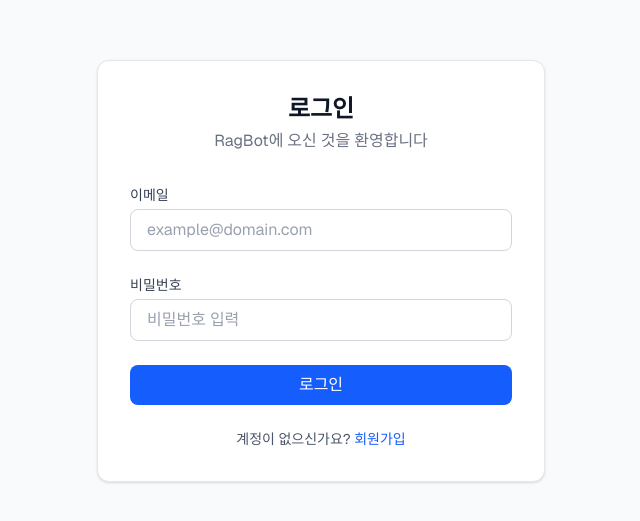
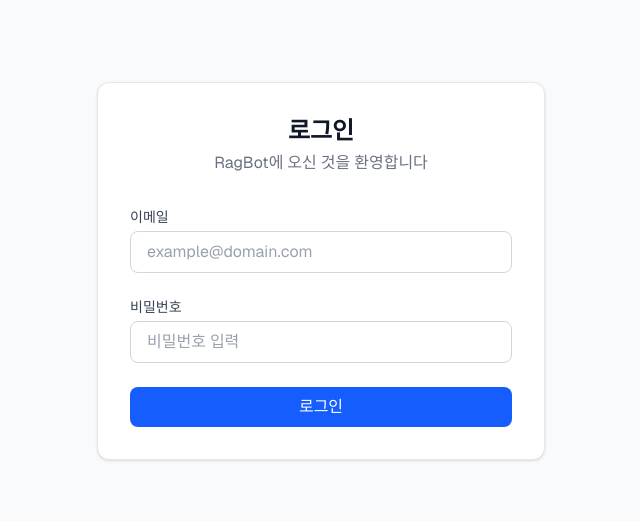
Before and after one commit to csh1975/RagBot, a Next.js app in the folder ragbot/: page /auth/login in a window 1280 px wide. Shown: the part 129-650 px from the top of the page, without its empty margins (319-959 px from the left). Built offline with nearby package versions, Linux system fonts and the light colour scheme.

Commit message:
fix(auth): improve login page
Ultraworked with [Sisyphus](https://github.com/code-yeongyu/oh-my-openagent)

Co-authored-by: Sisyphus <clio-agent@sisyphuslabs.ai>

```diff
--- a/ragbot/src/app/auth/login/page.tsx
+++ b/ragbot/src/app/auth/login/page.tsx
@@ -14,26 +14,38 @@ function LoginForm() {
   const [error, setError] = useState('')
   const [loading, setLoading] = useState(false)
 
-  const handleSubmit = async (e: React.FormEvent) => {
+  const handleSubmit = async (e: React.FormEvent<HTMLFormElement>) => {
     e.preventDefault()
+    console.log('[Login] handleSubmit called')
     setError('')
     setLoading(true)
 
+    // FormData로 폼 값 직접 읽기 (React state 동기화 이슈 방지)
+    const formData = new FormData(e.currentTarget)
+    const email = formData.get('email') as string
+    const password = formData.get('password') as string
+
+    console.log('[Login] form values', { email })
+
     const supabase = createClient()
-    const { error } = await supabase.auth.signInWithPassword({
+    const { error, data } = await supabase.auth.signInWithPassword({
       email,
       password,
     })
 
+    console.log('[Login] signInWithPassword result', { error, user: data.user?.id })
+
     setLoading(false)
 
     if (error) {
+      console.log('[Login] error:', error.message)
       setError(error.message)
       return
     }
 
-    router.push(redirectTo)
-    router.refresh()
+    console.log('[Login] success, redirecting to:', redirectTo)
+    // window.location.href 직접 실행 (setTimeout 제거)
+    window.location.href = redirectTo
   }
 
   return (
@@ -96,15 +108,6 @@ function LoginForm() {
               {loading ? '로그인 중...' : '로그인'}
             </button>
           </form>
-
-          <div className="mt-6 text-center">
-            <p className="text-gray-600 dark:text-gray-400 text-sm">
-              계정이 없으신가요?{' '}
-              <a href="/auth/signup" className="text-blue-600 dark:text-blue-400 hover:underline font-medium">
-                회원가입
-              </a>
-            </p>
-          </div>
         </div>
       </div>
     </div>
```
